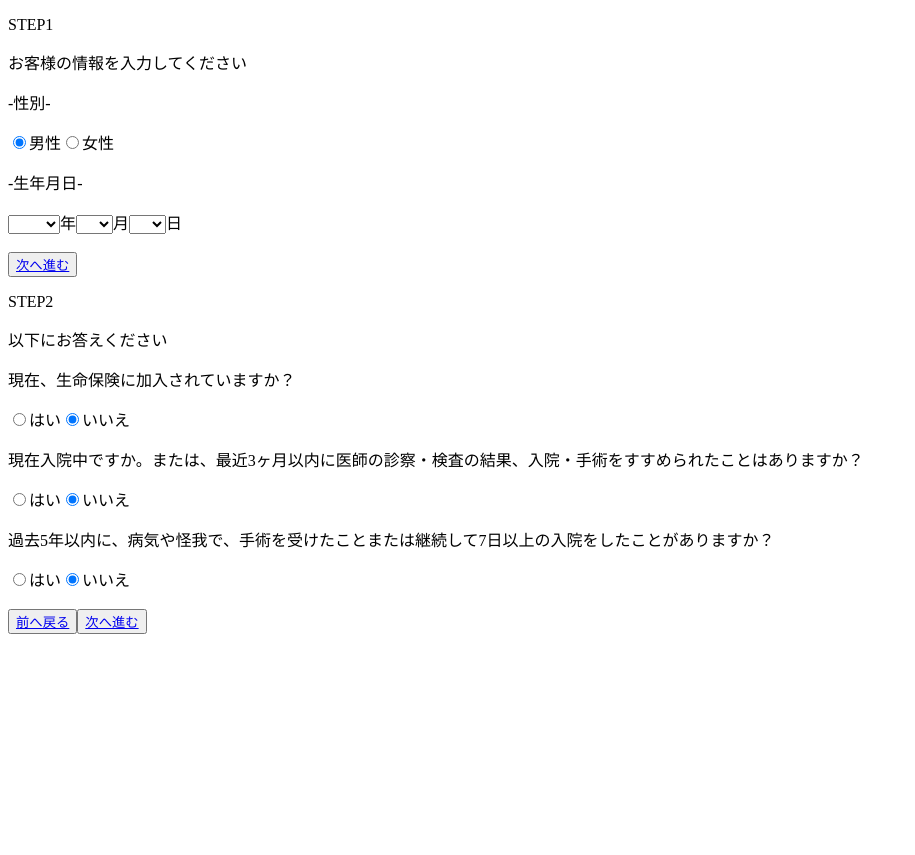
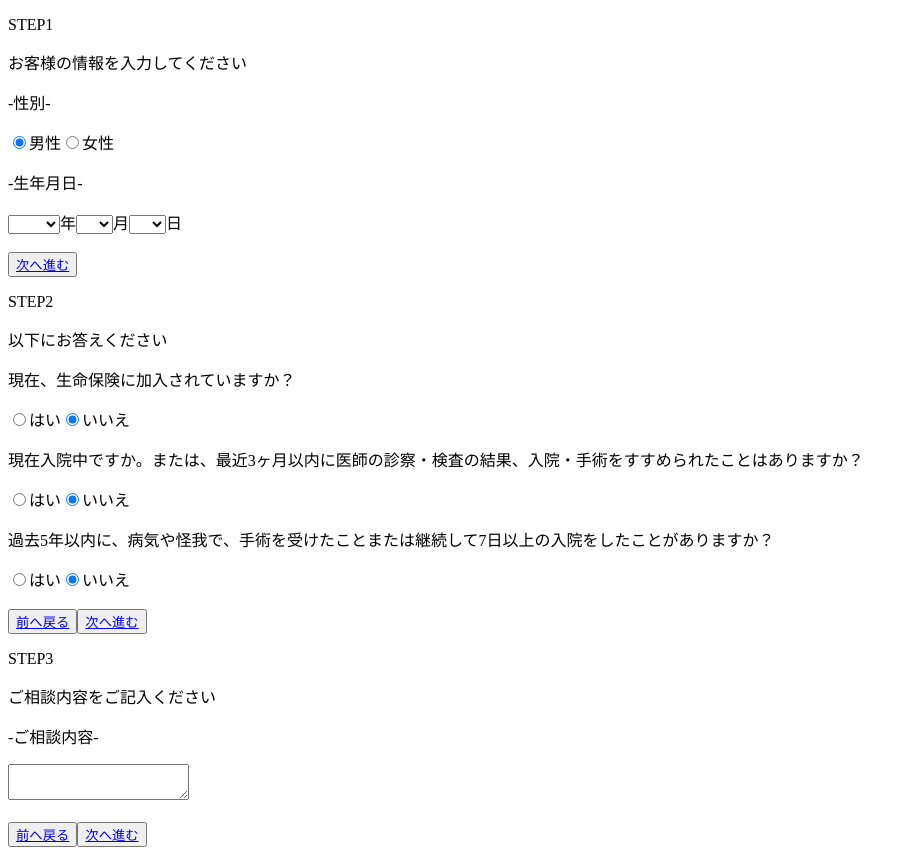
Before and after one commit to Hiroto-Iizuka/react-form-B, a React (Create React App) app: page / in a window 1280 px wide. Shown: the whole page, without its empty margins (0-915 px from the left). Before the commit the page ends 800 px from the top, so only its background shows below. Built offline with nearby package versions, Linux system fonts and the light colour scheme.

Commit message:
STEP3 相談内容入力画面を実装

```diff
--- a/src/App.jsx
+++ b/src/App.jsx
@@ -1,5 +1,6 @@
 import { BrowserRouter } from 'react-router-dom';
 import { Basic } from "./Basic";
+import { CounselingDetail } from './CounselingDetail';
 import { Enquete } from './Enquete';
 
 function App() {
@@ -8,6 +9,7 @@ function App() {
       <div className="App">
         <Basic />
         <Enquete />
+        <CounselingDetail />
       </div>
     </BrowserRouter>
   );
--- a/src/CounselingDetail.jsx
+++ b/src/CounselingDetail.jsx
@@ -0,0 +1,22 @@
+import { Link } from "react-router-dom";
+
+export const CounselingDetail = () => {
+  return (
+    <>
+      <div>
+        <p>STEP3</p>
+        <p>ご相談内容をご記入ください</p>
+      </div>
+
+      <div>
+        <p>-ご相談内容-</p>
+        <textarea></textarea>
+      </div>
+      <br />
+      <div>
+        <button><Link to="/">前へ戻る</Link></button>
+        <button><Link to="/">次へ進む</Link></button>
+      </div>
+    </>
+  )
+}
```
